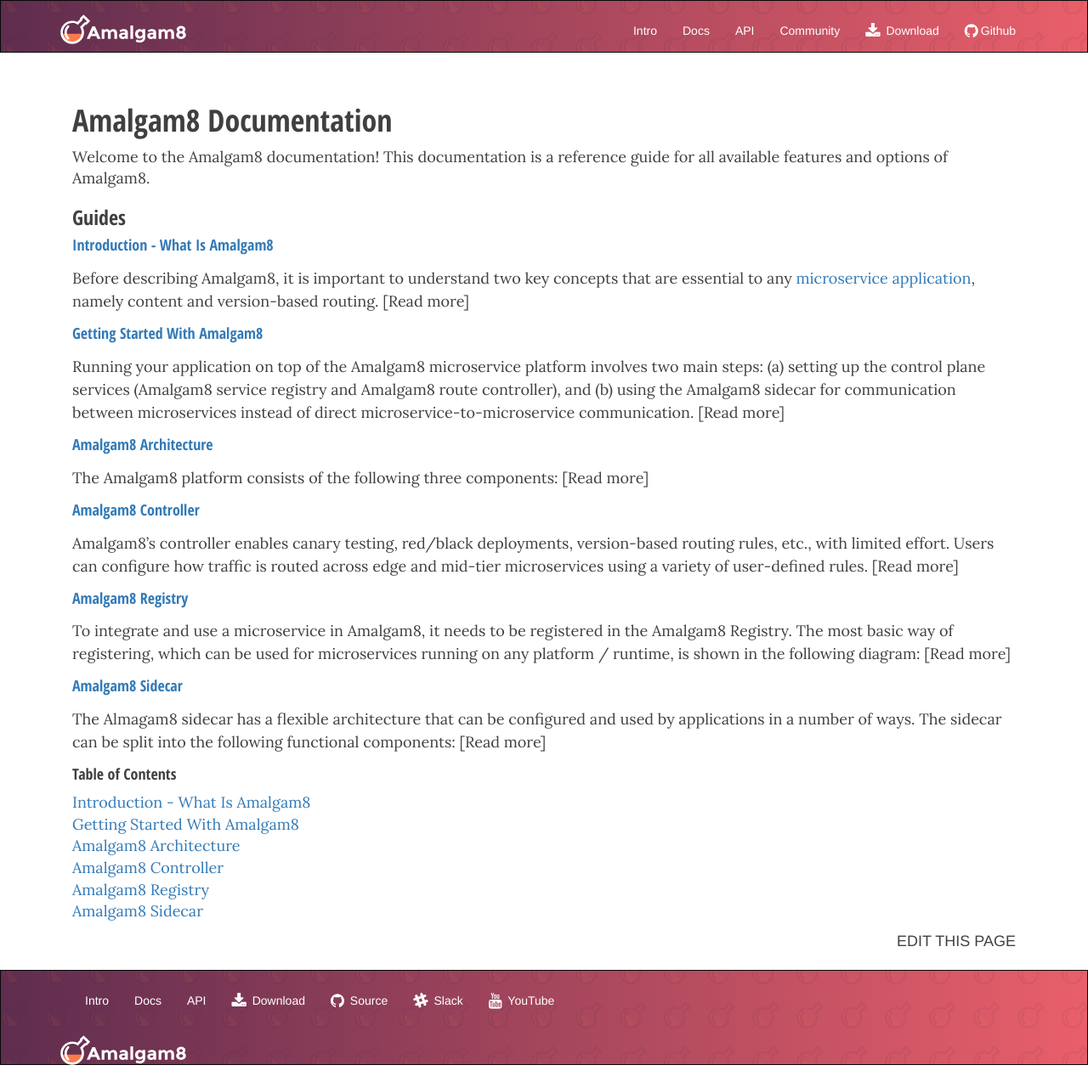
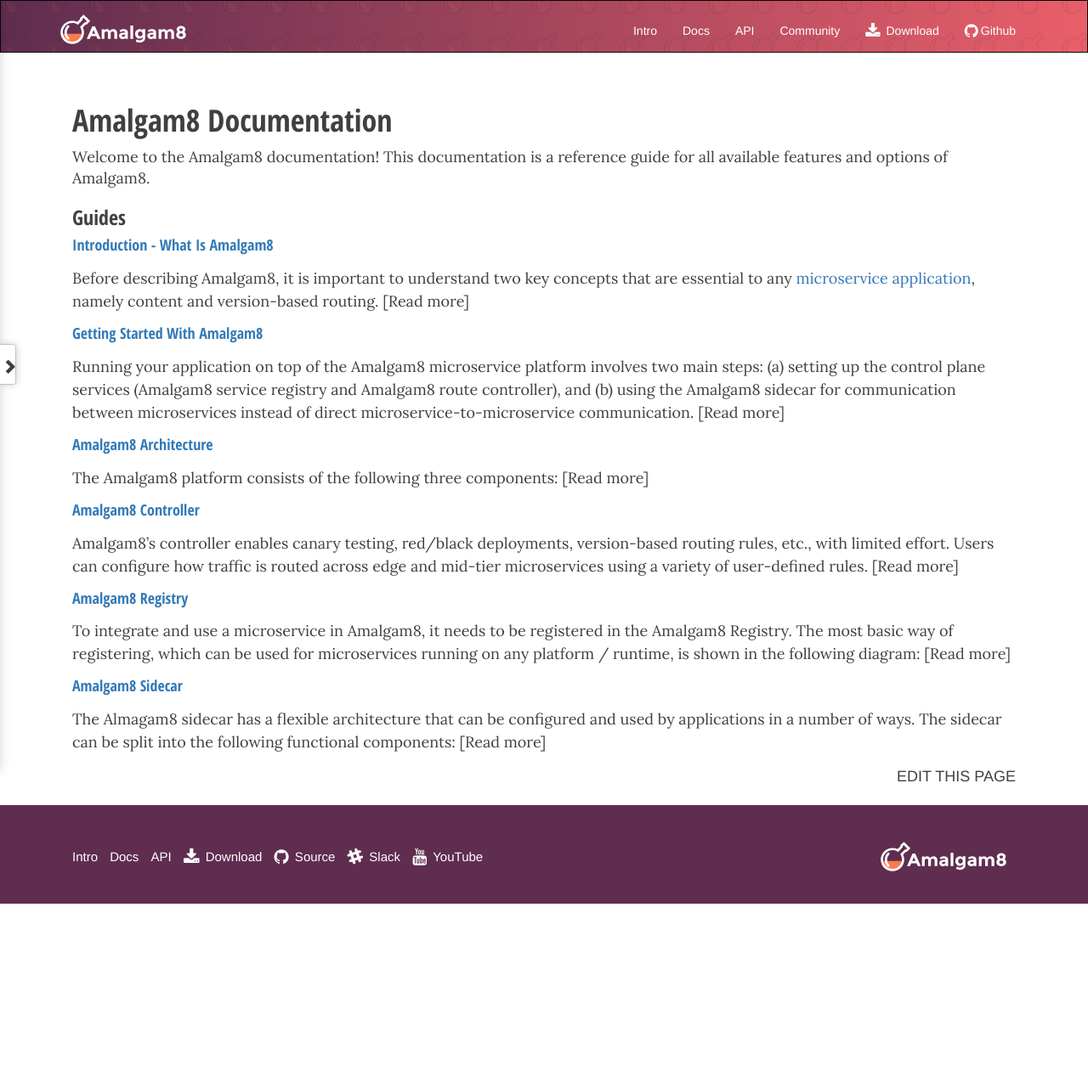
Before and after one commit to amalgam8/amalgam8.github.io, a Jekyll site: the page built from _docs/index.html, in a window 1280 px wide. Shown: the whole page at 85% size. Built offline with Jekyll 4.4.1, drawn with Linux system fonts in a browser that asks for light colours; nearby versions of some CDN libraries; comment, search, counter and statistics services are not loaded; after the commit the page ends 1064 px from its top, so only the background shows below that.

Commit message:
bootstrap footer changed to single horizontal layout ala Consul

```diff
--- a/_layouts/bootstrap.html
+++ b/_layouts/bootstrap.html
@@ -64,12 +64,10 @@
 
     </div><!-- /.container -->
 
-
-
-      <nav class="top-block navbar navbar-inverse">
+    <footer class="site-footer">
          <div class="container">
-        <div id="navbar" class="collapse navbar-collapse">
-          <ul class="nav navbar-nav navbar-left">
+            <div class="col-md-10">
+                <ul class="list-inline social-list">
                   <li><a href="/docs/what-is-amalgam8/">Intro</a></li>
                   <li><a href="/docs/">Docs</a></li>
                   <li><a href="/api/">API</a></li>
@@ -78,43 +76,13 @@
                   <li><a href="https://amalgam8-slack-invite.mybluemix.net"><i class="fa fa-lg fa-slack"></i> Slack</a></li>
                   <li><a href="https://www.youtube.com/channel/UCExjqs56z0HZN-Ce-BJgNmg"><i class="fa fa-lg fa-youtube"></i> YouTube</a></li>
                 </ul>
-        </div><!--/.nav-collapse -->
-        <div class="navbar-header">
-          <a class="navbar-brand" href="{{ site.baseurl }}/">
-            <img class="brand-icon" src="/assets/Amalgam8-logo.svg" alt="Amalgam8 brand logo showing a flask beaker with a chemical in it">
-          </a>
+            </div>
+            <div class="col-md-2">
+              <img class="brand-icon-footer" src="/assets/Amalgam8-logo.svg" alt="Amalgam8 brand logo showing a flask beaker with a chemical in it">
             </div>
         </div>
-    </nav>
+    </footer>
 
-    <!-- <footer class="site-footer">
-         <div class="container">
-            <div class="footer-heading">
-                <img class="brand-icon-footer" src="/assets/Amalgam8-logo.svg" alt="Amalgam8 brand logo showing a flask beaker with a chemical in it">
-            </div>
-            <div class="row">
-                <div class="col-md-4">
-                    <ul class="list-unstyled social-list">
-                        {% if site.github_username %}
-                        <li>
-                            <a href="https://github.com/{{ site.github_username }}"><i class="fa fa-lg fa-github"></i> {{site.github_username}}</a>
-                        </li>
-                        {% endif %}
-                        <li>
-                            <a href="https://www.youtube.com/channel/UCExjqs56z0HZN-Ce-BJgNmg"><i class="fa fa-lg fa-youtube"></i> YouTube</a>
-                        </li>
-                        <li>
-                            <i class="fa fa-lg fa-slack"></i> <a href="https://amalgam8-slack-invite.mybluemix.net">amalgam8 on slack</a>
-                        </li>
-                    </ul>
-                </div>
-
-                <div class="col-md-6 col-md-offset-2">
-                    <p>{{ site.description }}</p>
-                </div>
-            </div>
-        </div>
-    </footer> -->
-    <!-- {% include footer-scripts.html %} -->
+    {% include footer-scripts.html %}
 </body>
 </html>
--- a/css/custom.scss
+++ b/css/custom.scss
@@ -179,7 +179,7 @@
     background-color: $purple;
 
     padding: $spacing-unit 0;
-    padding-top: 90px;
+    padding-top: 50px;
 
     color: white;
     font-size: 15px;
@@ -205,6 +205,7 @@
 
 .brand-icon-footer{
   max-width: 150px;
+  margin-top: -8px;
 }
 
 
```
Lines whose indentation alone changed are shown as unchanged.
